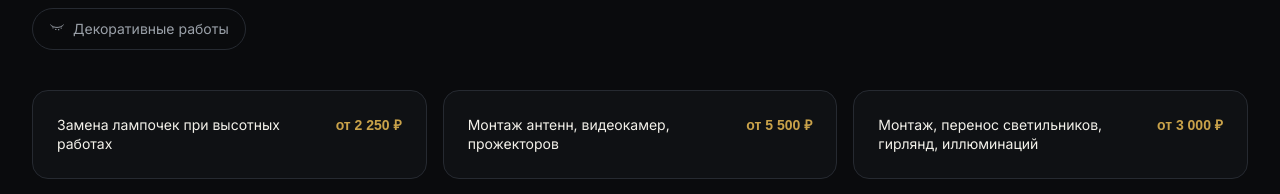
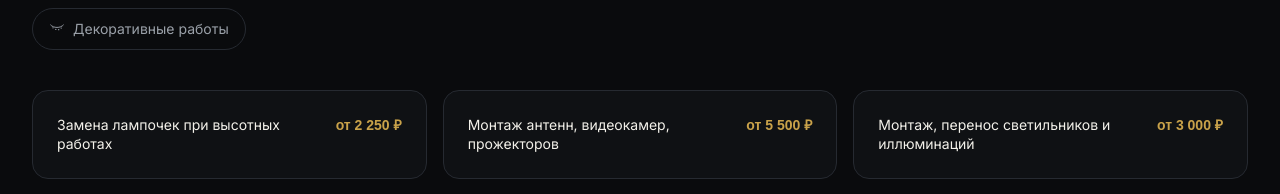
Before and after one commit to komarovsania-cell/promalp-vladimir, a Next.js app: page / in a window 1280 px wide. Shown: the part 2091-2285 px from the top of the page. Built offline with nearby package versions, Linux system fonts and the light colour scheme; a web font is replaced by a local one.

Commit message:
Update service names for clarity in services.ts

```diff
--- a/src/data/services.ts
+++ b/src/data/services.ts
@@ -18,7 +18,7 @@ export const serviceCategories: ServiceCategory[] = [
     items: [
       { name: "Замена лампочек при высотных работах", price: "от 2 250 ₽" },
       { name: "Монтаж антенн, видеокамер, прожекторов", price: "от 5 500 ₽" },
-      { name: "Монтаж, перенос светильников, гирлянд, иллюминаций", price: "от 3 000 ₽" },
+      { name: "Монтаж, перенос светильников и иллюминаций", price: "от 3 000 ₽" },
       { name: "Обслуживание наружного освещения", price: "от 4 500 ₽" },
       { name: "Монтаж и обслуживание молниезащиты", price: "от 3 000 ₽" },
       { name: "Монтаж электрокабеля при высотных работах", price: "от 2 250 ₽" },
@@ -53,8 +53,7 @@ export const serviceCategories: ServiceCategory[] = [
     title: "Покраска",
     icon: "roller",
     items: [
-      { name: "Окраска фасадов при высотных работах", price: "от 750 ₽" },
-      { name: "Высотные окрасочные работы", price: "от 750 ₽" },
+      { name: "Окраска фасадов и конструкций при высотных работах", price: "от 750 ₽" },
     ],
   },
   {
```
